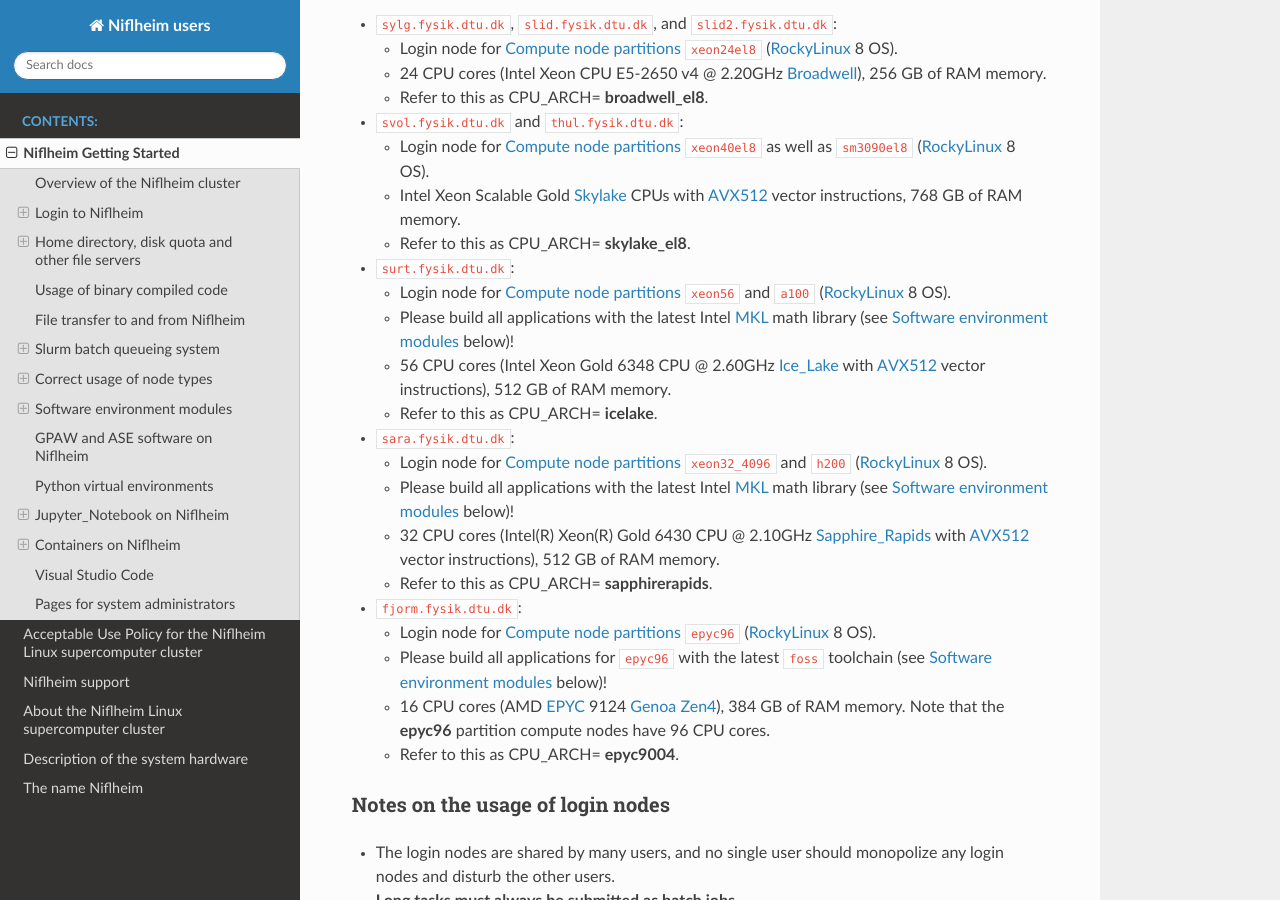
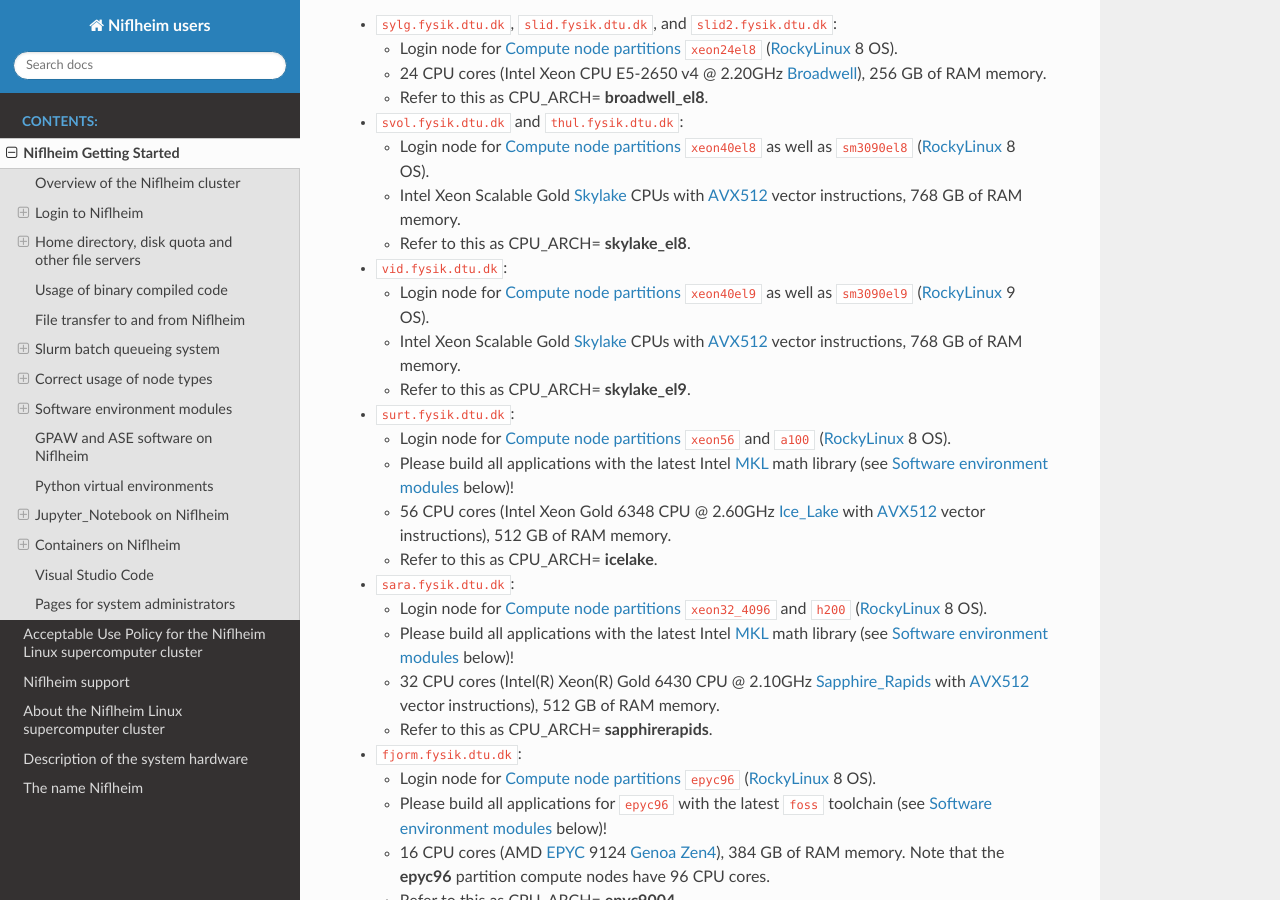
Before and after one commit to OleHolmNielsen/Niflheim_users, a Sphinx documentation site: the page built from docs/Niflheim_Getting_Started.rst, in a window 1280 px wide and 900 px high, scrolled down 766 px. Built offline with Sphinx 7.4.7 and the Read the Docs theme 3.1.0, drawn with Linux system fonts in a browser that asks for light colours; some of the changed text lies outside the part shown.

Commit message:
Added xeon40el9 partition and login-node "vid"

```diff
--- a/docs/Niflheim_Getting_Started.rst
+++ b/docs/Niflheim_Getting_Started.rst
@@ -54,6 +54,12 @@ Niflheim's login nodes
   * Login node for :ref:`compute_node_partitions` ``xeon40el8`` as well as ``sm3090el8`` (RockyLinux_ 8 OS).
   * Intel Xeon Scalable Gold Skylake_ CPUs with AVX512_ vector instructions, 768 GB of RAM memory.
   * Refer to this as CPU_ARCH= **skylake_el8**.
+
+* ``vid.fysik.dtu.dk``:
+
+  * Login node for :ref:`compute_node_partitions` ``xeon40el9`` as well as ``sm3090el9`` (RockyLinux_ 9 OS).
+  * Intel Xeon Scalable Gold Skylake_ CPUs with AVX512_ vector instructions, 768 GB of RAM memory.
+  * Refer to this as CPU_ARCH= **skylake_el9**.
 
 * ``surt.fysik.dtu.dk``:
 
@@ -336,6 +342,12 @@ Niflheim contains a number of node partitions with different types of CPU archit
     - 40
     - 380 GB
     - 140 GB
+  * - xeon40el9
+    - vid
+    - Skylake_, Cascade_Lake_
+    - 40
+    - 380 GB
+    - 140 GB
   * - xeon56
     - surt
     - Ice_Lake_
@@ -414,7 +426,7 @@ Niflheim contains a number of node partitions with different types of CPU archit
 
 * The RAM memory is slightly less than the physical RAM due to operating system overheads.
 
-* The ``xeon40`` partition consists of both Skylake_ and Cascade_Lake_ CPU types.
+* The ``xeon40*`` partitions consist of both Skylake_ and Cascade_Lake_ CPU types.
   While these CPUs are (almost) binary compatible, the new Cascade_Lake_ CPUs will have a higher performance.
 
 * Some partitions are overlapping so that nodes with more memory are also members of the partition with the lower amount of memory.
```
Also changed, not shown: other parts of docs/Niflheim_Getting_Started.rst (+1 -1 lines).
